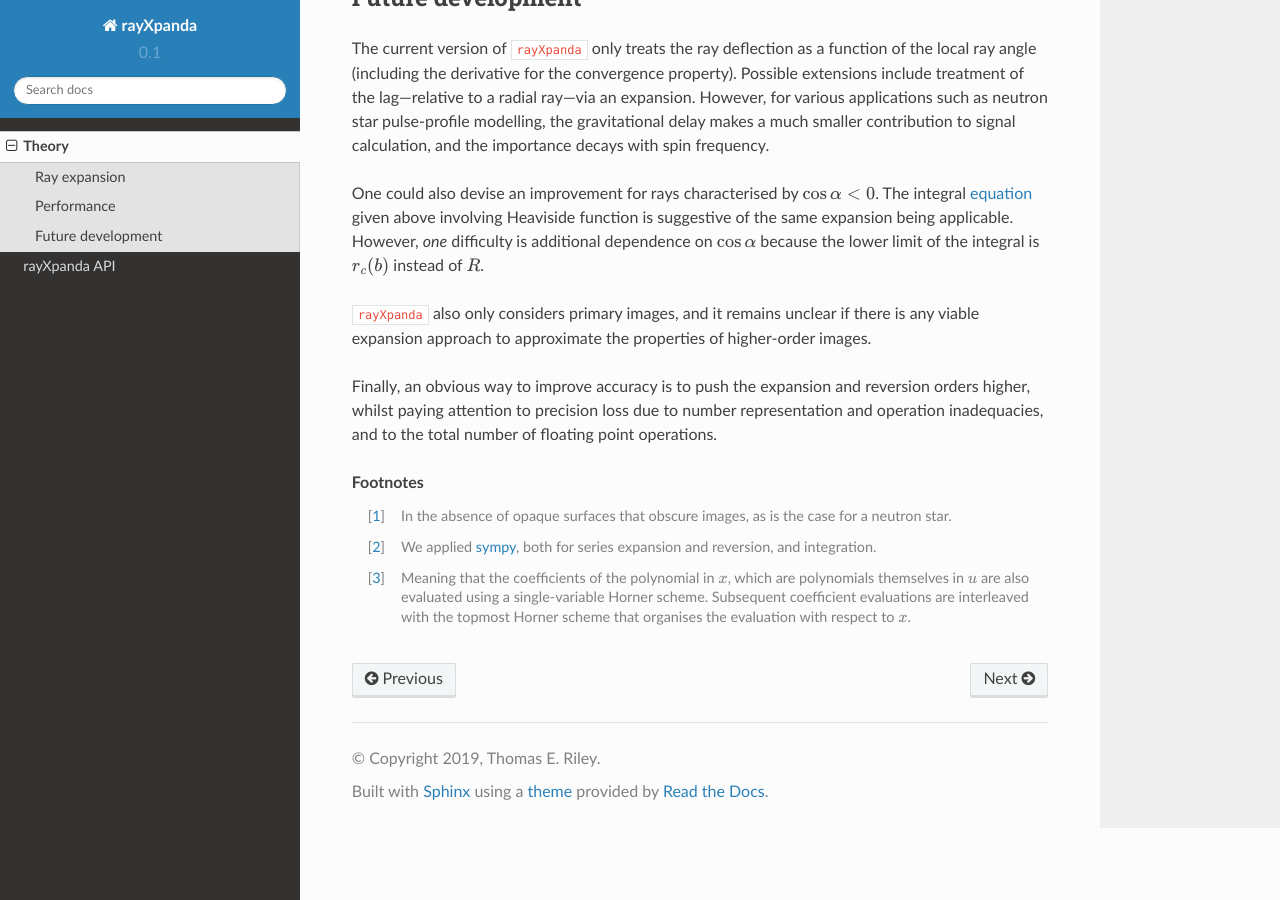
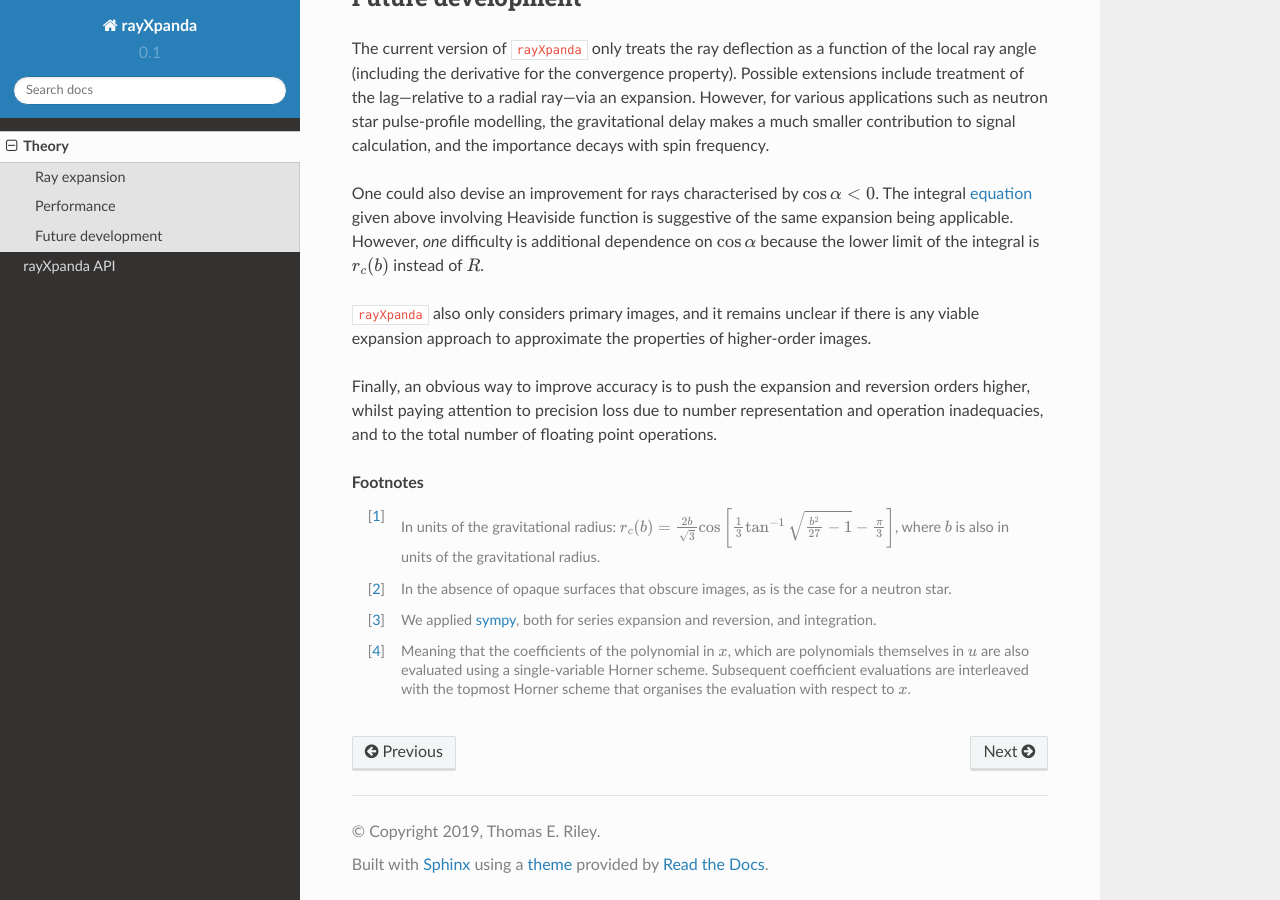
Before and after one commit to ThomasEdwardRiley/rayXpanda, a Sphinx documentation site: the page built from docs/source/theory.rst, in a window 1280 px wide and 900 px high, scrolled down 5381 px. Built offline with Sphinx 7.4.7 and the Read the Docs theme 2.0.0, drawn with Linux system fonts in a browser that asks for light colours; pages that are not in the unit, such as notebooks, are missing from menus.

Commit message:
add foonote

```diff
--- a/docs/source/theory.rst
+++ b/docs/source/theory.rst
@@ -30,7 +30,7 @@ The deflection integral has no known closed-form solution. Exact solutions
 are approached via numerical quadrature with a variable transformation
 to make the integral domain compact and remove the integrand divergence as
 :math:`r\to r_{c}^{+}`, where :math:`r_{c}>3r_{s}/2` is the turning point
-:math:`dr/d\lambda=0` of a scattering ray, and is :math:`r_{c}=r_{c}(b)`.
+:math:`dr/d\lambda=0` of a scattering ray, and is :math:`r_{c}=r_{c}(b)`.\ [#]_
 
 However, `Beloborodov (2002)`_ showed that if one lets :math:`y=1-\cos\psi` and
 :math:`x=1-\cos\alpha`, then the :math:`\mathcal{O}(x^{2})` term of the
@@ -259,6 +259,8 @@ floating point operations.
 
 .. rubric:: Footnotes
 
+.. [#] In units of the gravitational radius: :math:`r_{c}(b)=\frac{2b}{\sqrt{3}}\cos\left[\frac{1}{3}\tan^{-1}\sqrt{\frac{b^{2}}{27} - 1} - \frac{\pi}{3}\right]`, where :math:`b` is also in units of the gravitational radius.
+
 .. [#] In the absence of opaque surfaces that obscure images, as is the case
        for a neutron star.
 
```
